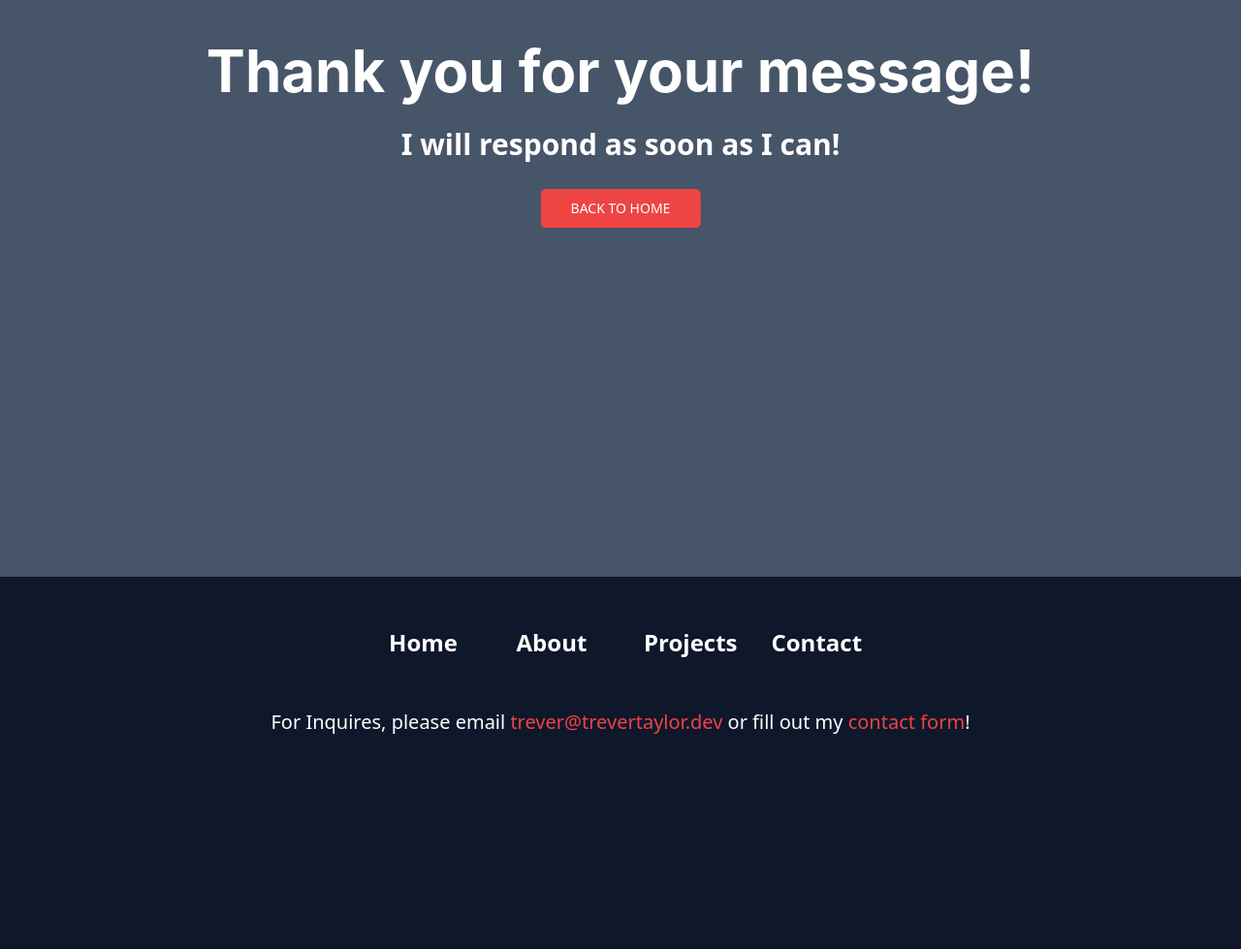
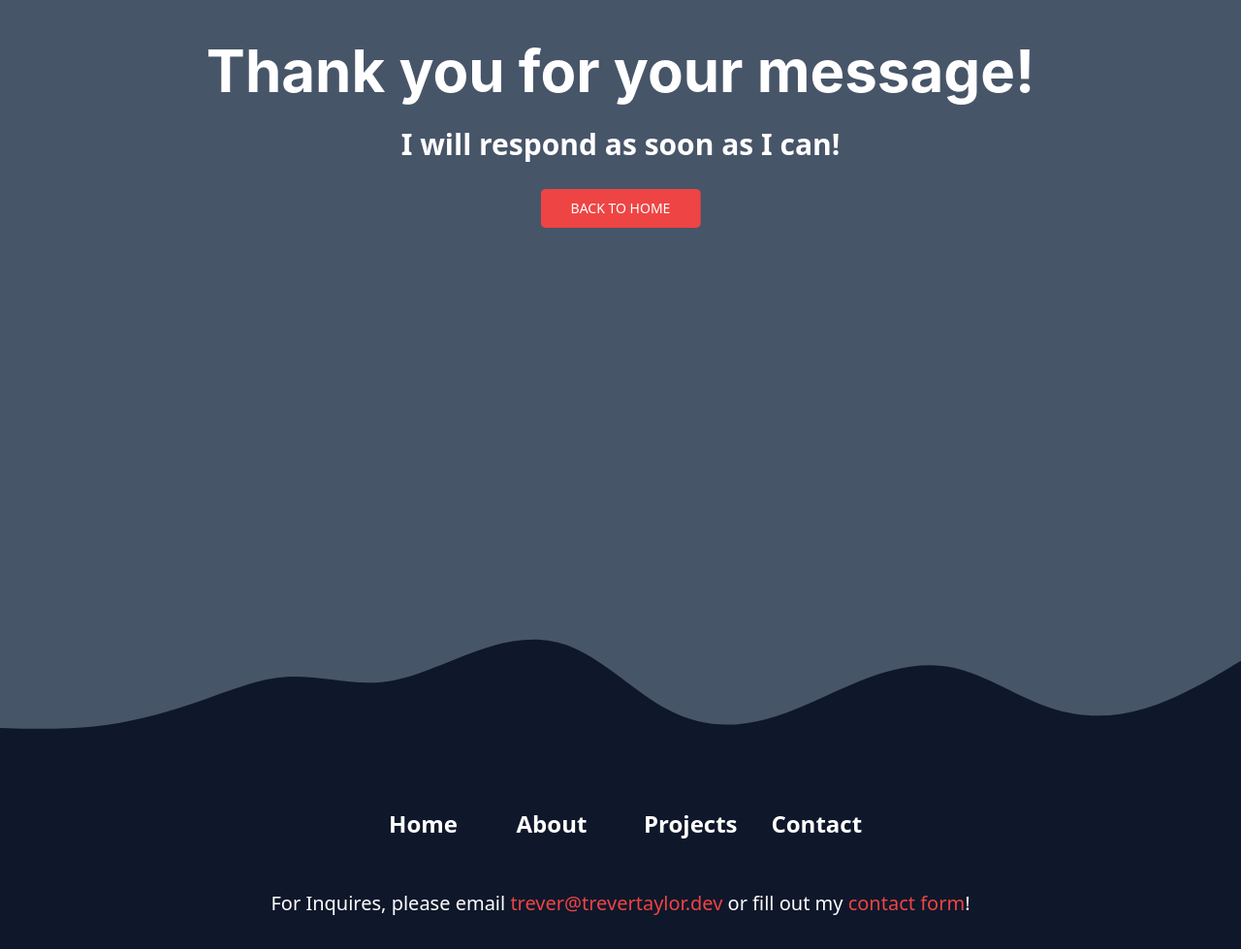
Before and after one commit to trevertaylor/Web-Dev-Portfolio, an Astro site: page /thankyou in a window 1280 px wide. Shown: the part 261-1240 px from the top of the page at 97% size. Built offline with nearby package versions, Linux system fonts and the light colour scheme; Astro itself is replaced by a stand-in of ours; no server answers.

Commit message:
added wave on thankyou

```diff
--- a/src/pages/thankyou.astro
+++ b/src/pages/thankyou.astro
@@ -15,6 +15,8 @@ let title = "Thank You";
         <ThankYou />
     </div>
 </div>
+<svg id="visual" viewBox="0 0 960 140" width="960" height="140" xmlns="http://www.w3.org/2000/svg" xmlns:xlink="http://www.w3.org/1999/xlink" version="1.1"><rect x="0" y="0" width="960" height="140" fill="#475569"></rect><path d="M0 117L12.3 117.3C24.7 117.7 49.3 118.3 74 115.7C98.7 113 123.3 107 148 98.5C172.7 90 197.3 79 221.8 77.5C246.3 76 270.7 84 295.2 81.5C319.7 79 344.3 66 369 57.3C393.7 48.7 418.3 44.3 443 54.7C467.7 65 492.3 90 517 103C541.7 116 566.3 117 591 110.7C615.7 104.3 640.3 90.7 664.8 80.8C689.3 71 713.7 65 738.2 70.5C762.7 76 787.3 93 812 101.3C836.7 109.7 861.3 109.3 886 101.8C910.7 94.3 935.3 79.7 947.7 72.3L960 65L960 141L947.7 141C935.3 141 910.7 141 886 141C861.3 141 836.7 141 812 141C787.3 141 762.7 141 738.2 141C713.7 141 689.3 141 664.8 141C640.3 141 615.7 141 591 141C566.3 141 541.7 141 517 141C492.3 141 467.7 141 443 141C418.3 141 393.7 141 369 141C344.3 141 319.7 141 295.2 141C270.7 141 246.3 141 221.8 141C197.3 141 172.7 141 148 141C123.3 141 98.7 141 74 141C49.3 141 24.7 141 12.3 141L0 141Z" fill="#0f172a" stroke-linecap="round" stroke-linejoin="miter"></path></svg>
+
 <Footer />
 
 </Layout>
```
